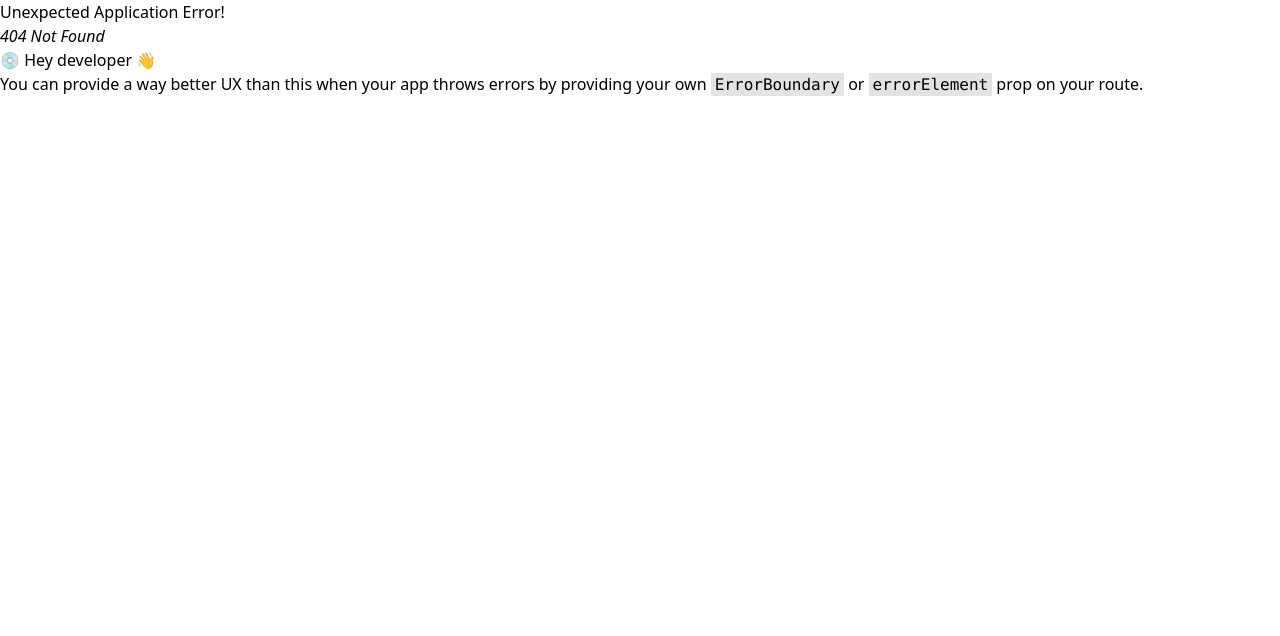
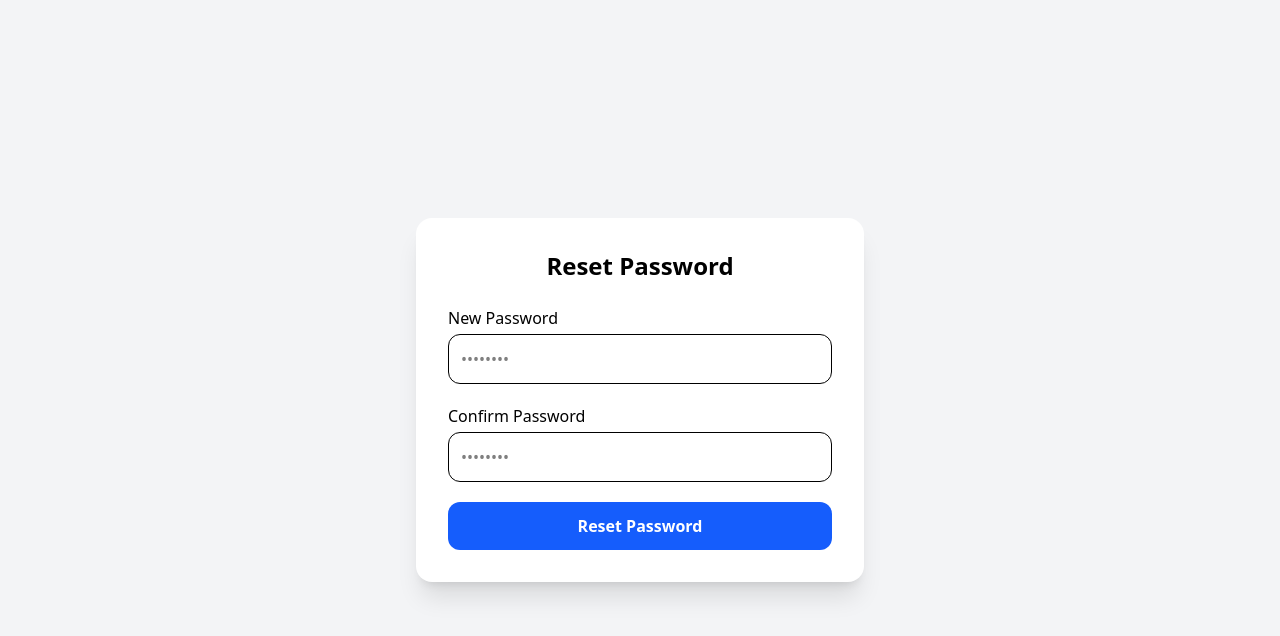
Before and after one commit to mamun4023/LMS-Frontend, a React app: page /reset-password in a window 1280 px wide. Before the commit this address had no page. Shown: the top 636 px of the page. Built offline with nearby package versions, Linux system fonts and the light colour scheme; the HTML template or start-up script is replaced by a standard one.

Commit message:
# Feature - Added otp and reset password verify

```diff
--- /dev/null
+++ b/src/pages/otp/index.tsx
@@ -0,0 +1,68 @@
+import React, { useState, useRef } from "react";
+
+export default function OtpVerifyPage() {
+  const [otp, setOtp] = useState(["", "", "", ""]);
+  const inputsRef = useRef<(HTMLInputElement | null)[]>(Array(4).fill(null));
+
+  const handleChange = (value: string, index: number) => {
+    if (/^\d?$/.test(value)) {
+      const newOtp = [...otp];
+      newOtp[index] = value;
+      setOtp(newOtp);
+
+      if (value && index < 3) {
+        inputsRef.current[index + 1]?.focus();
+      }
+    }
+  };
+
+  const handleKeyDown = (e: React.KeyboardEvent<HTMLInputElement>, index: number) => {
+    if (e.key === "Backspace" && !otp[index] && index > 0) {
+      inputsRef.current[index - 1]?.focus();
+    }
+  };
+
+  const handleSubmit = (e: React.FormEvent) => {
+    e.preventDefault();
+    const code = otp.join("");
+    console.log("OTP Verified:", code);
+  };
+
+  return (
+    <div className="min-h-screen flex items-center justify-center bg-gray-100 p-4">
+      <div className="bg-white shadow-xl rounded-2xl p-8 w-full max-w-md">
+        <h2 className="text-2xl font-bold mb-6 text-center">Verify OTP</h2>
+
+        <p className="text-center mb-4 text-gray-600">Enter the 4-digit code sent to your email/phone</p>
+
+        <form onSubmit={handleSubmit} className="space-y-6">
+          <div className="flex justify-between">
+            {otp.map((digit, index) => (
+              <input
+                key={index}
+                ref={el => {
+                  if (el) {
+                    inputsRef.current[index] = el;
+                  }
+                }}
+                type="text"
+                maxLength={1}
+                value={digit}
+                onChange={(e) => handleChange(e.target.value, index)}
+                onKeyDown={(e) => handleKeyDown(e, index)}
+                className="w-14 h-14 text-center text-xl border rounded-xl focus:ring"
+              />
+            ))}
+          </div>
+
+          <button
+            type="submit"
+            className="w-full bg-blue-600 text-white p-3 rounded-xl font-semibold hover:bg-blue-700 transition"
+          >
+            Verify
+          </button>
+        </form>
+      </div>
+    </div>
+  );
+}
--- /dev/null
+++ b/src/pages/resetPassword/index.tsx
@@ -0,0 +1,66 @@
+import React, { useState } from "react";
+
+export default function ResetPasswordPage() {
+  const [form, setForm] = useState({
+    password: "",
+    confirmPassword: "",
+  });
+
+  const handleChange = (e: React.ChangeEvent<HTMLInputElement>) => {
+    setForm({ ...form, [e.target.name]: e.target.value });
+  };
+
+  const handleSubmit = (e: React.FormEvent) => {
+    e.preventDefault();
+
+    if (form.password !== form.confirmPassword) {
+      alert("Passwords do not match!");
+      return;
+    }
+
+    console.log("New Password:", form.password);
+  };
+
+  return (
+    <div className="min-h-screen flex items-center justify-center bg-gray-100 p-4">
+      <div className="bg-white shadow-xl rounded-2xl p-8 w-full max-w-md">
+        <h2 className="text-2xl font-bold mb-6 text-center">Reset Password</h2>
+
+        <form onSubmit={handleSubmit} className="space-y-5">
+          <div>
+            <label className="block mb-1 font-medium">New Password</label>
+            <input
+              type="password"
+              name="password"
+              value={form.password}
+              onChange={handleChange}
+              placeholder="••••••••"
+              required
+              className="w-full border p-3 rounded-xl focus:ring"
+            />
+          </div>
+
+          <div>
+            <label className="block mb-1 font-medium">Confirm Password</label>
+            <input
+              type="password"
+              name="confirmPassword"
+              value={form.confirmPassword}
+              onChange={handleChange}
+              placeholder="••••••••"
+              required
+              className="w-full border p-3 rounded-xl focus:ring"
+            />
+          </div>
+
+          <button
+            type="submit"
+            className="w-full bg-blue-600 text-white p-3 rounded-xl font-semibold hover:bg-blue-700 transition"
+          >
+            Reset Password
+          </button>
+        </form>
+      </div>
+    </div>
+  );
+}
```
Also changed, not shown: src/main.tsx (+11 -1 lines).
